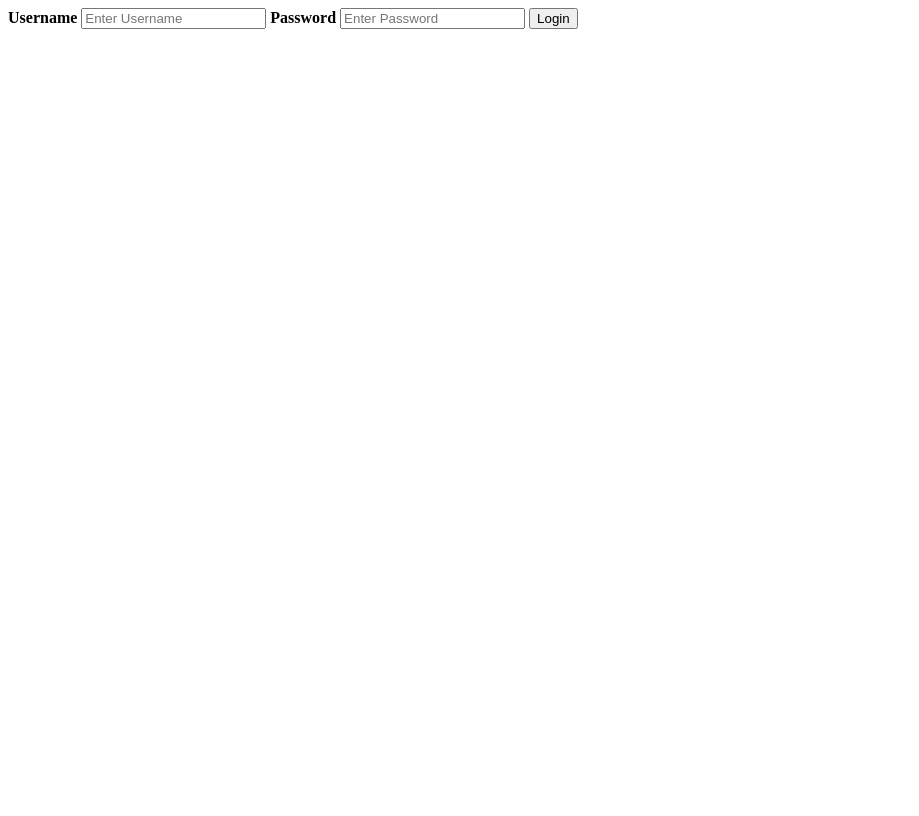
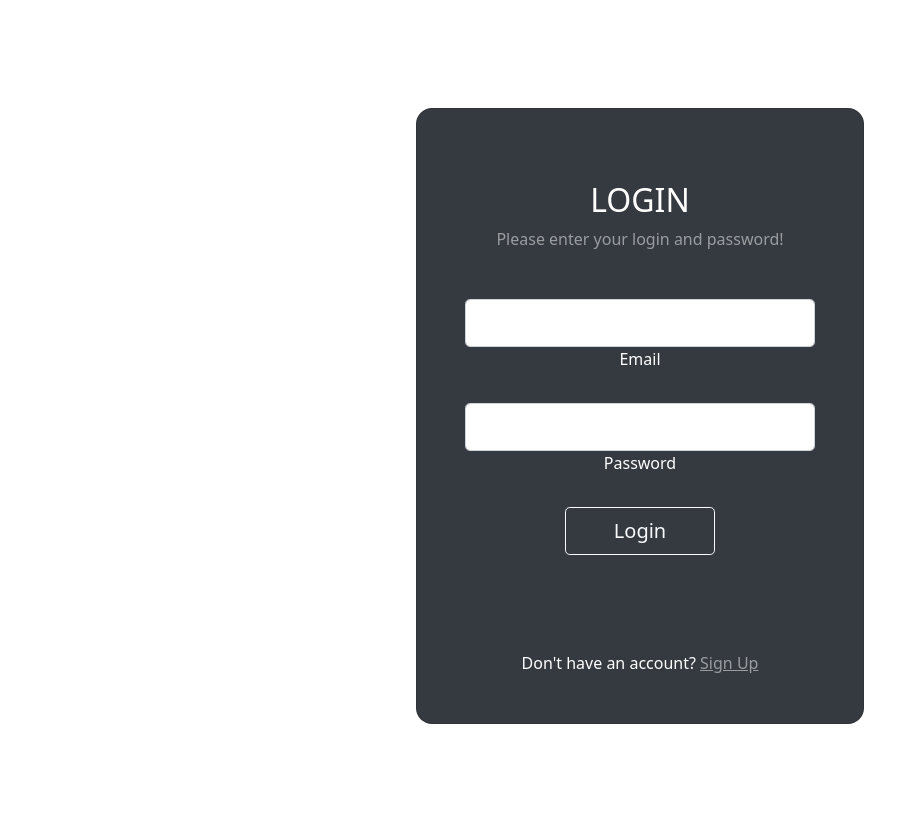
Before and after one commit to Leohemmingsson/D0018E, a Flask app: page /login in a window 1280 px wide. Shown: the whole page, without its empty margins (0-919 px from the left). Before the commit the page ends 29 px from the top, so only its background shows below. Run offline with Flask 2, Linux system fonts and the light colour scheme; some libraries are stand-ins or nearby versions.

Commit message:
Added navbar and pretty login screen

```diff
--- a/src/templates/index.html
+++ b/src/templates/index.html
@@ -57,8 +57,8 @@
                 </form>
 
                 <div class="text-end">
-                    <a href="/login.html" role="button" class="btn btn-light text-dark me-2">Login</a>
-                    <a href="/signup.html" role="button" class="btn btn-primary">Sign-up</a>
+                    <a href="/login" role="button" class="btn btn-light text-dark me-2">Login</a>
+                    <a href="/signup" role="button" class="btn btn-primary">Sign-up</a>
                 </div>
             </div>
         </div>
@@ -74,7 +74,7 @@
             <div class="card card-body">
                 <ul class="btn-toggle-nav list-unstyled fw-normal pb-1 small">
                     {% for e in tags%}
-                        <li><a href="#" class="link-dark rounded">{{e}}</a></li>
+                    <li><a href="#" class="link-dark rounded">{{e}}</a></li>
                     {% endfor %}
                 </ul>
             </div>
--- a/src/templates/login.html
+++ b/src/templates/login.html
@@ -1,12 +1,83 @@
 <!DOCTYPE html>
 <html lang="en">
+
 <head>
     <meta charset="UTF-8">
     <meta http-equiv="X-UA-Compatible" content="IE=edge">
     <meta name="viewport" content="width=device-width, initial-scale=1.0">
-    <title>Login page</title>
+    <title>D0018E</title>
+    <link rel="stylesheet" href="https://stackpath.bootstrapcdn.com/bootstrap/5.0.0-alpha1/css/bootstrap.min.css"
+        integrity="sha384-r4NyP46KrjDleawBgD5tp8Y7UzmLA05oM1iAEQ17CSuDqnUK2+k9luXQOfXJCJ4I" crossorigin="anonymous">
+    <script src="https://cdn.jsdelivr.net/npm/popper.js@1.16.0/dist/umd/popper.min.js"
+        integrity="sha384-Q6E9RHvbIyZFJoft+2mJbHaEWldlvI9IOYy5n3zV9zzTtmI3UksdQRVvoxMfooAo"
+        crossorigin="anonymous"></script>
+    <script src="https://stackpath.bootstrapcdn.com/bootstrap/5.0.0-alpha1/js/bootstrap.min.js"
+        integrity="sha384-oesi62hOLfzrys4LxRF63OJCXdXDipiYWBnvTl9Y9/TRlw5xlKIEHpNyvvDShgf/"
+        crossorigin="anonymous"></script>
+    <script src="https://kit.fontawesome.com/c81cf709e0.js" crossorigin="anonymous"></script>
 </head>
+
 <body>
+    <!-- THIS IS THE NAVBAR -->
+    <header>
+        <div class="px-3 py-2 text-bg-dark">
+            <div class="container">
+                <div class="d-flex flex-wrap align-items-center justify-content-end justify-content-end">
+                    <ul class="nav col-12 col-lg-auto my-2 justify-content-end my-md-0 text-small">
+                    </ul>
+                </div>
+            </div>
+        </div>
+    </header>
+    <!-- END OF NAVBAR -->
+    <section class="vh-100 gradient-custom">
+        <div class="container py-5 h-100">
+            <div class="row d-flex justify-content-center align-items-center h-100">
+                <div class="col-12 col-md-8 col-lg-6 col-xl-5">
+                    <div class="card bg-dark text-white" style="border-radius: 1rem;">
+                        <div class="card-body p-5 text-center">
+
+                            <div class="mb-md-5 mt-md-4 pb-5">
+
+                                <h2 class="fw-bold mb-2 text-uppercase">Login</h2>
+                                <p class="text-white-50 mb-5">Please enter your login and password!</p>
+
+                                <div class="form-outline form-white mb-4">
+                                    <input type="email" id="typeEmailX" class="form-control form-control-lg" />
+                                    <label class="form-label" for="typeEmailX">Email</label>
+                                </div>
+
+                                <div class="form-outline form-white mb-4">
+                                    <input type="password" id="typePasswordX" class="form-control form-control-lg" />
+                                    <label class="form-label" for="typePasswordX">Password</label>
+                                </div>
+
+
+                                <button class="btn btn-outline-light btn-lg px-5" type="submit">Login</button>
+
+
+                                {% if error %}
+                                {# TODO: Do proper colors and stuff for the error message! #}
+                                {{ error }}
+                                {% endif %}
+
+
+                            </div>
+
+                            <div>
+                                <p class="mb-0">Don't have an account? <a href="/Signup"
+                                        class="text-white-50 fw-bold">Sign
+                                        Up</a>
+                                </p>
+                            </div>
+
+                        </div>
+                    </div>
+                </div>
+            </div>
+        </div>
+    </section>
+    <!-- This is the old login form
     <form action="" method="post">
         <label for="uname"><b>Username</b></label>
         <input type="text" placeholder="Enter Username" name="uname" required>
@@ -16,10 +87,8 @@
 
         <button type="submit">Login</button>
 
-        {% if error %}
-            {# TODO: Do proper colors and stuff for the error message! #}
-            {{ error }}
-        {% endif %}
     </form>
+    -->
 </body>
+
 </html>
```
